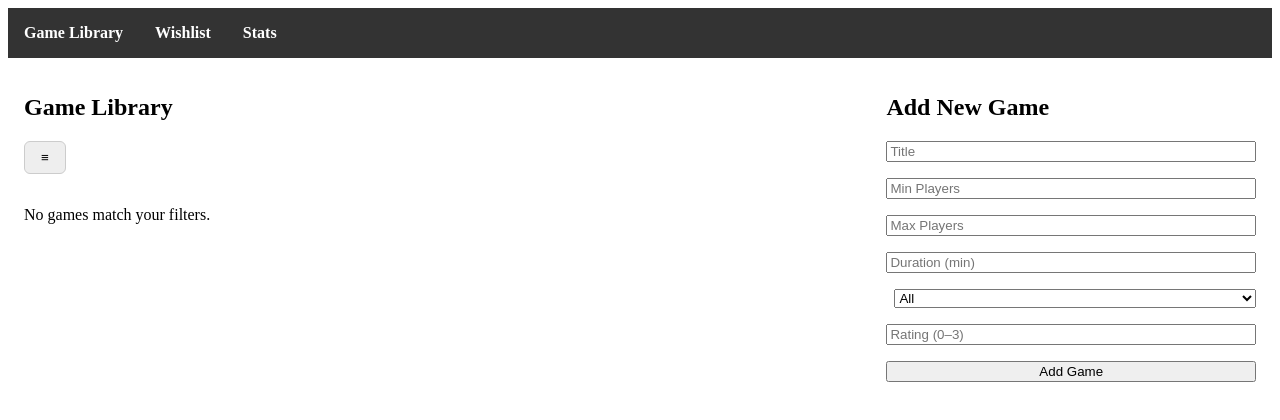
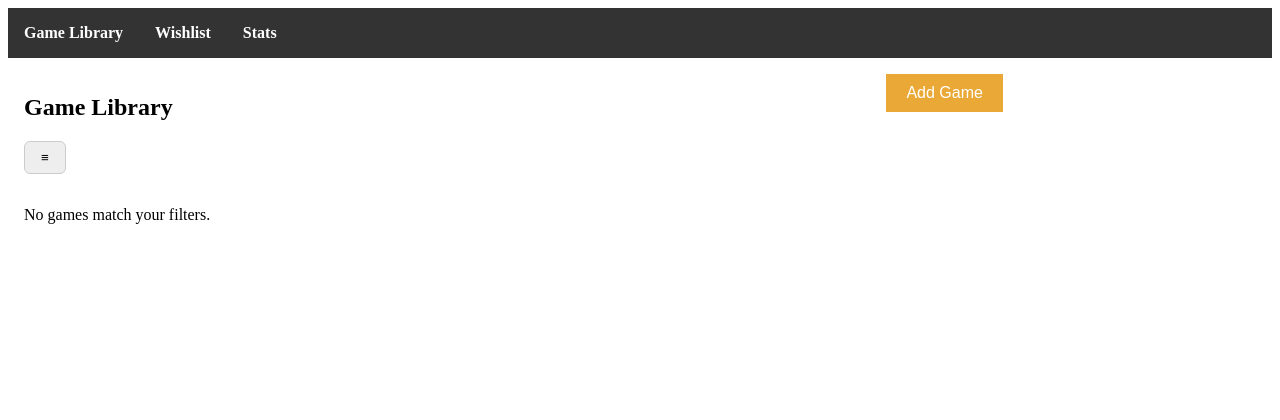
Before and after one commit to alexlehner3868/BoardGameLibrary, a React (Vite) app: page / in a window 1280 px wide. Shown: the top 420 px of the page. Built offline with nearby package versions, Linux system fonts and the light colour scheme.

Commit message:
Add Game Form is now hidden

```diff
--- a/src/pages/GameLibrary.css
+++ b/src/pages/GameLibrary.css
@@ -18,3 +18,17 @@
     top: 20px; /* Keep the form fixed at the top */
     height: 80vh; /* Same height as the game list */
   }
+
+  .add-game-btn {
+    padding: 10px 20px;
+    background-color: #eaa937;
+    color: white;
+    border: none;
+    cursor: pointer;
+    font-size: 16px;
+    margin-bottom: 10px;
+  }
+
+  .add-game-btn:hover {
+    background-color: #eaa937;
+  }
--- a/src/pages/GameLibrary.jsx
+++ b/src/pages/GameLibrary.jsx
@@ -21,6 +21,7 @@ export default function GameLibrary() {
 
   const categoryList = ["Party", "Strategy", "Card", "Children", "Push Your Luck", "Dexterity", "Engine Builder", "Dice"];
   const [error, setError] = useState("");
+  const [showForm, setShowForm] = useState(false); // State to toggle form visibility
 
   useEffect(() => {
     localStorage.setItem("boardGames", JSON.stringify(games));
@@ -68,22 +69,33 @@ export default function GameLibrary() {
     }
   };
 
+  const toggleForm = () => {
+    setShowForm((prev) => !prev); // Toggle form visibility
+  };
+
   return (
     <div className="game-library-container">
       <div className="game-list">
         <h2>Game Library</h2>
-        <GameList games={games} setGames={setGames} categoryList={categoryList}/>
+        <GameList games={games} setGames={setGames} categoryList={categoryList} />
       </div>
 
       <div className="game-form">
+        <button onClick={toggleForm} className="add-game-btn">
+          {showForm ? "Hide Add Game Form" : "Add Game"}
+        </button>
+        {showForm && (
+          <>
             <h2>Add New Game</h2>
             <GameForm
               formData={formData}
-          onChange={handleChange} // onChange should be passed here
+              onChange={handleChange}
               onSubmit={handleSubmit}
               error={error}
               categoryList={categoryList}
             />
+          </>
+        )}
       </div>
     </div>
   );
```
Lines whose indentation alone changed are shown as unchanged.
